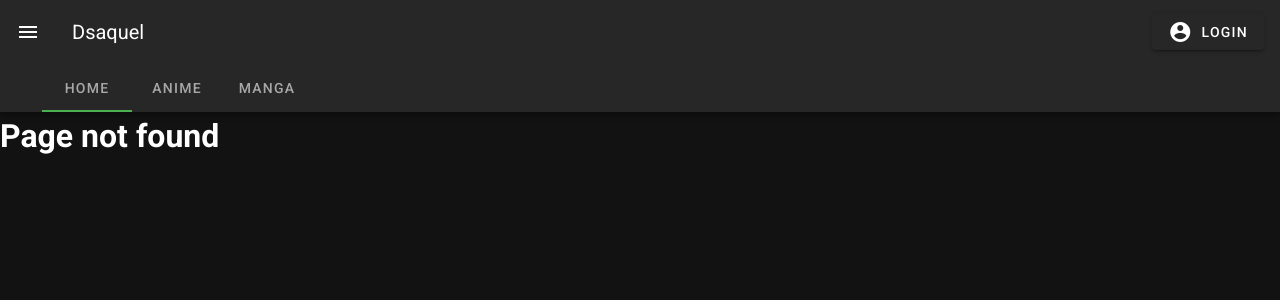
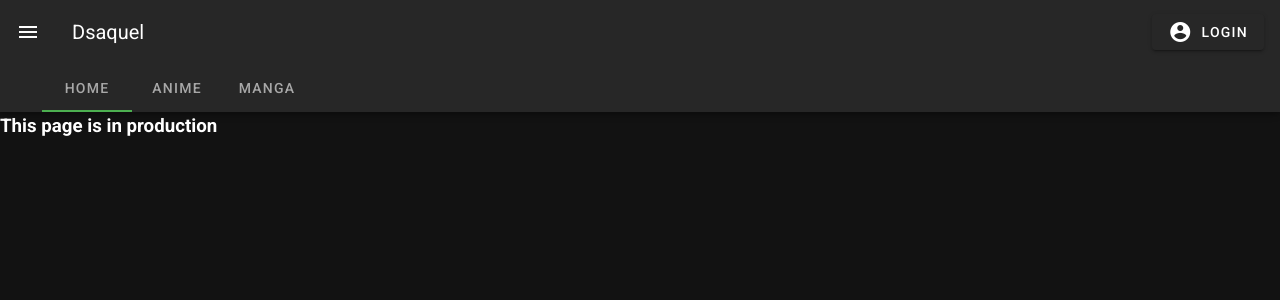
Before and after one commit to Dsaquel/frontend-dsaquel, a Vue app: page /production in a window 1280 px wide. Before the commit this address had no page. Shown: the top 300 px of the page. Built offline with nearby package versions, Linux system fonts and the light colour scheme.

Commit message:
page production

```diff
--- a/src/App.vue
+++ b/src/App.vue
@@ -325,7 +325,7 @@ export default {
   },
   computed: {
     menus () {
-      const menus = [{ title: 'Suggestion', icon: 'mdi-gavel' }]
+      const menus = [{ title: 'Suggestion', icon: 'mdi-gavel', to: 'production' }]
       if (this.isUserConnected) {
         menus.push(
           {
--- /dev/null
+++ b/src/pages/Production.vue
@@ -0,0 +1,3 @@
+<template>
+    <h3>This page is in production</h3>
+</template>
--- a/src/router/index.js
+++ b/src/router/index.js
@@ -11,6 +11,7 @@ const Home = () => import(/* webpackChunkName: "Home" */ '../pages/Home.vue')
 const Login = () => import(/* webpackChunkName: "Login" */ '../pages/Login.vue')
 const Library = () => import(/* webpackChunkName: "Library" */ '../pages/Library.vue')
 const PageNotFound = () => import(/* webpackChunkName: "PageNotFound" */ '../pages/PageNotFound.vue')
+const Production = () => import(/* webpackChunkName: "Production" */ '../pages/Production.vue')
 const Manga = () => import(/* webpackChunkName: "Manga" */ '../pages/Manga.vue')
 const Anime = () => import(/* webpackChunkName: "Anime" */ '../pages/Anime.vue')
 const UserProfile = () => import(/* webpackChunkName: "UserProfile" */ '../pages/UserProfile.vue')
@@ -91,6 +92,11 @@ const routes = [{
   component: Register
 },
 {
+  path: '/production',
+  name: 'production',
+  component: Production
+},
+{
   path: '/reset-password/:email/:token',
   name: 'reset-password',
   component: ResetPassword
```
